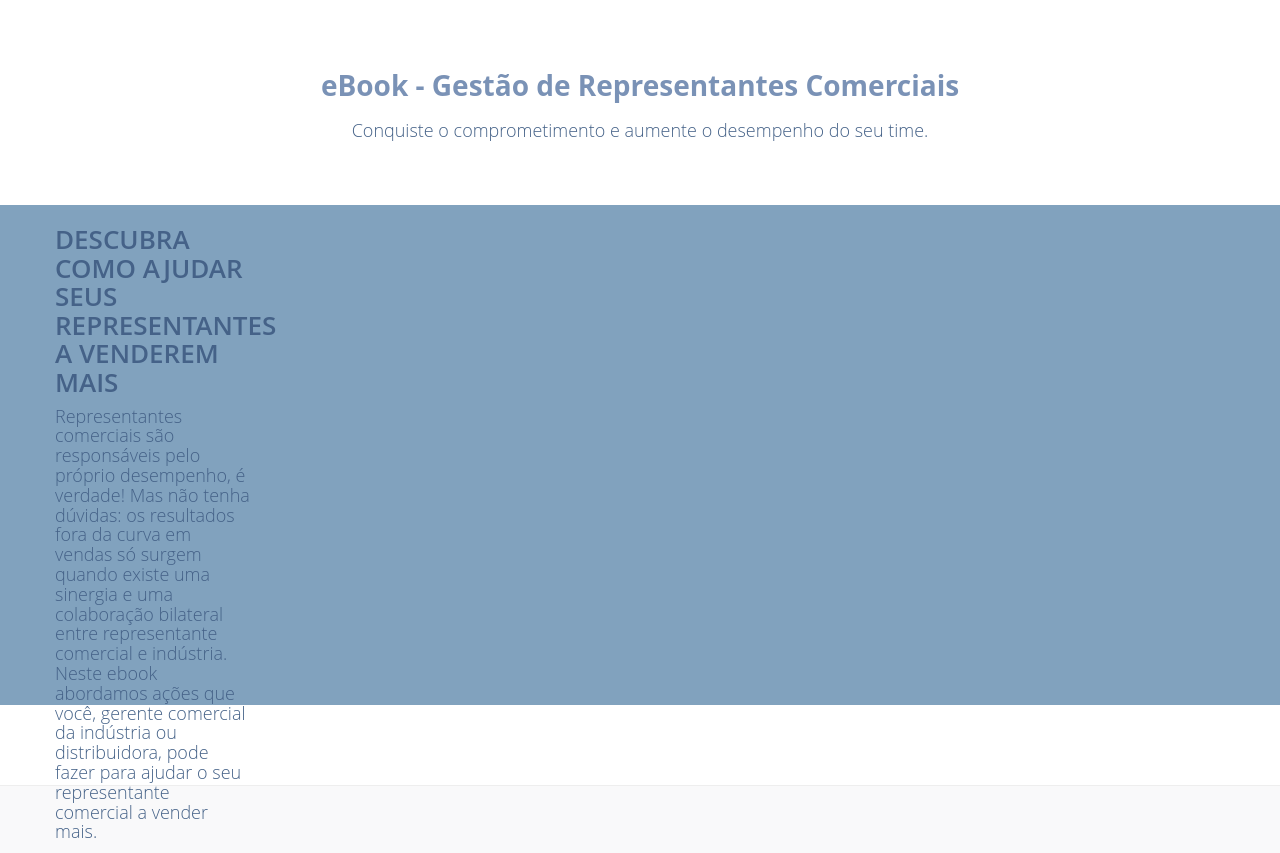
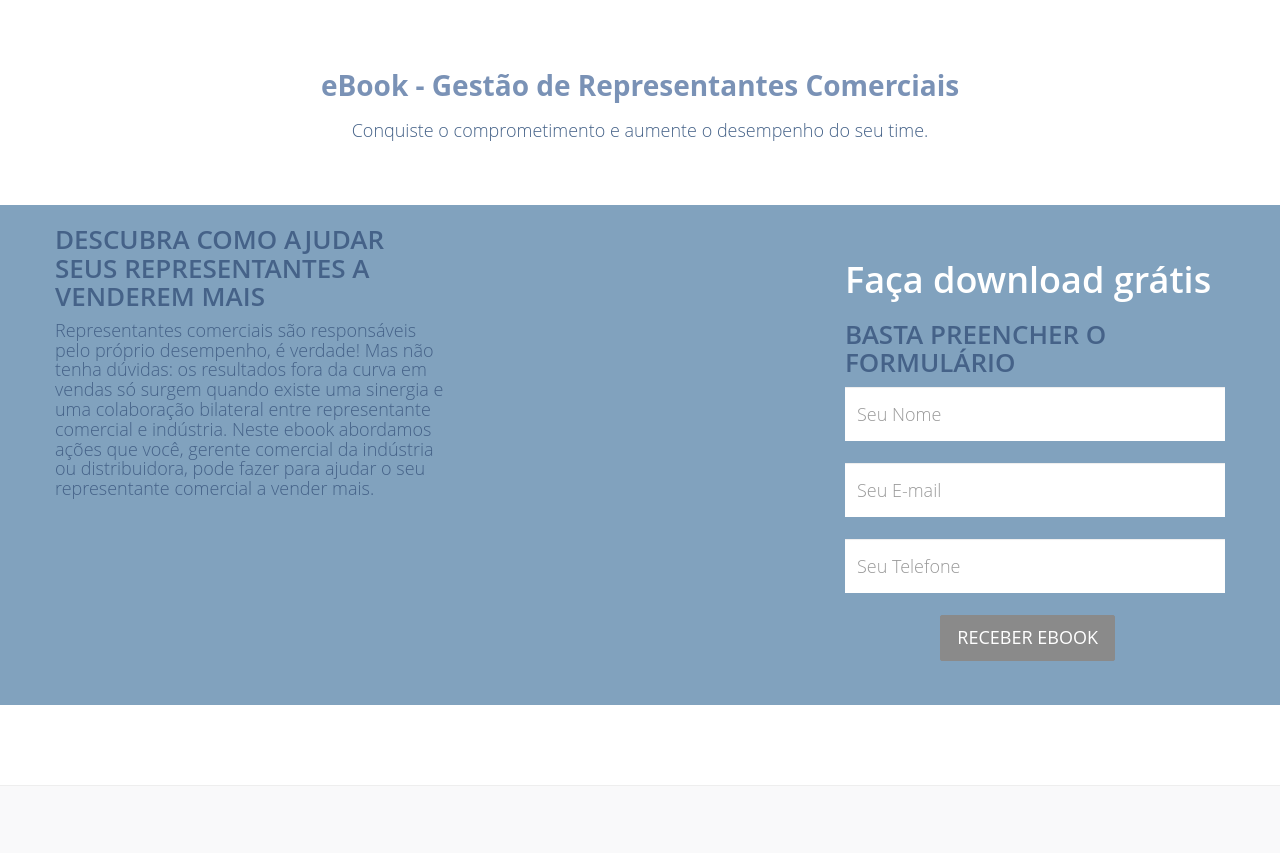
Before and after one commit to vhsoaresr/ebook, a plain HTML site: page index.html in a window 1280 px wide. Shown: the top 853 px of the page. Drawn offline with nearby package versions, Linux system fonts and the light colour scheme.

Commit message:
Changes from closeheat live editor

```diff
--- a/index.html
+++ b/index.html
@@ -36,7 +36,7 @@
       <div class="background bgParallax" data-speed="12" style="background-position: 50% 24%;"></div>
         <div class="content">
           <div class="row">
-            <div class="col-md-2 no-padding">
+            <div class="col-md-4 no-padding">
               <h3>Descubra como ajudar seus representantes a venderem mais</h3>
               <h4>
                 Representantes comerciais são responsáveis pelo próprio desempenho, é verdade!
@@ -44,7 +44,7 @@
                 Neste ebook abordamos ações que você, gerente comercial da indústria ou distribuidora, pode fazer para ajudar o seu representante comercial a vender mais.
               </h4>
             </div>
-            <div class="col-md-4 col-md-offset-8 no-padding">
+            <div class="col-md-4 col-md-offset-4 no-padding">
               <form role="form" action="." method="post">
                   <h2>Faça download grátis</h2>
                   <h3>Basta preencher o formulário</h3>
@@ -58,7 +58,7 @@
                       <input name="senha" maxlength="11" placeholder="Seu Telefone" class="form-control" id="id_telefone" >
                   </div>
                   <div class="row form-buttons">
-                      <div class="col-md-4">
+                      <div class="col-md-9">
                           <button type="submit" class="btn btn-lg btn_laranja_transparente float-right btn-experimentar">RECEBER EBOOK</button>
                       </div>
                   </div>
```
